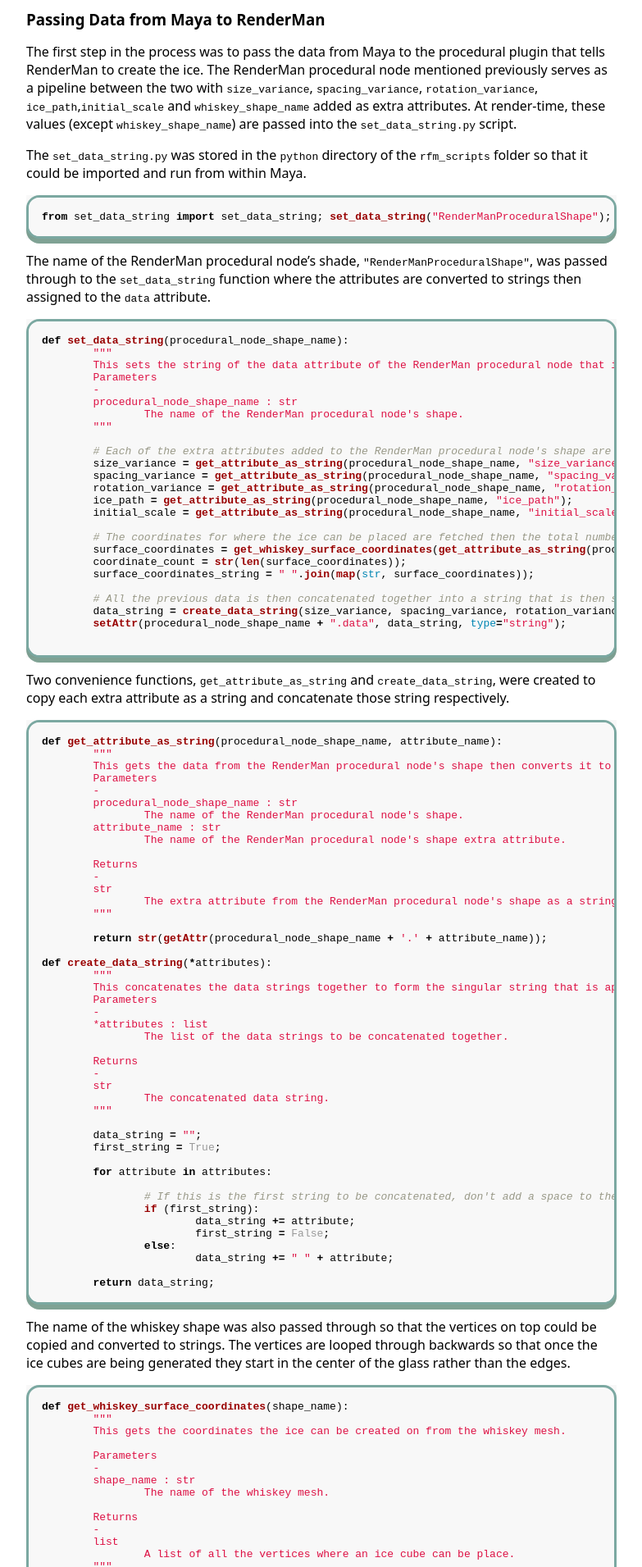
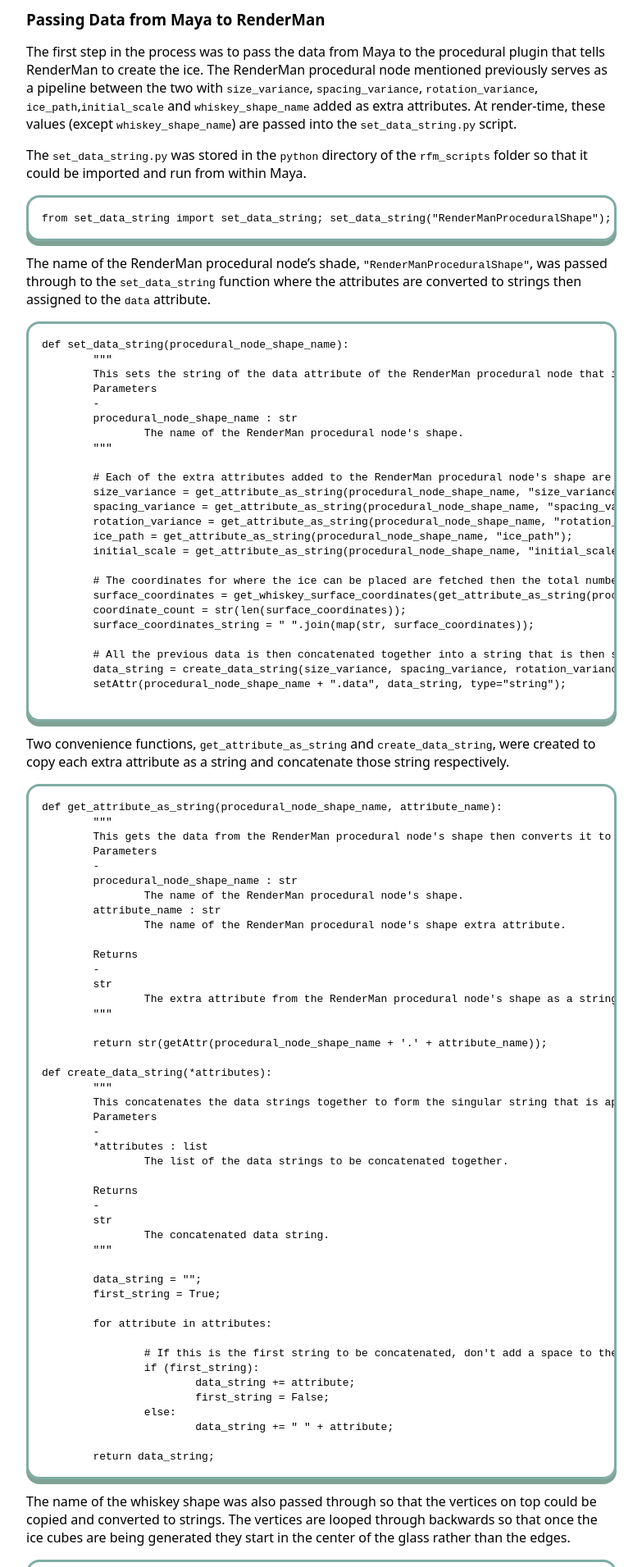
Before and after one commit to buddydudedev/portfolio.buddydude.dev, a Jekyll site: the page built from _posts/2020-04-27-whiskey.md, in a window 1280 px wide. Shown: the part 2052-3963 px from the top of the page at 82% size, without its empty margins (248-1031 px from the left). Built offline with Jekyll 4.4.1, drawn with Linux system fonts in a browser that asks for light colours.

Commit message:
No more syntax highlighting (for now)

```diff
--- a/_config.yml
+++ b/_config.yml
@@ -1,7 +1,6 @@
 name: buddydude.dev
 description: Devon Ducharme's portfolio and blog.
 url: https://buddydude.dev
-highlighter: rogue
 defaults:
   scope:
     path: ""
--- a/_layouts/default.html
+++ b/_layouts/default.html
@@ -5,7 +5,6 @@
     <meta charset="UTF-8">
     <meta name="viewport" content="width=device-width, initial-scale=1.0">
     <link rel="stylesheet" href="/buddydude.dev.css">
-    <link rel="stylesheet" href="/rouge-github.css">
     <title>{{ page.title }}</title>
 </head>
 
--- a/buddydude.dev.css
+++ b/buddydude.dev.css
@@ -333,6 +333,10 @@ pre.highlight:hover {
     transform: translateY(-.25rem);
 }
 
+pre {
+    font-family: ui-monospace, monospace;
+}
+
 
 @keyframes colorize-logo {
     0%, 100% {
--- a/rouge-github.css
+++ /dev/null
@@ -1,209 +0,0 @@
-.highlight table td { padding: 5px; }
-.highlight table pre { margin: 0; }
-.highlight .cm {
-  color: #999988;
-  font-style: italic;
-}
-.highlight .cp {
-  color: #999999;
-  font-weight: bold;
-}
-.highlight .c1 {
-  color: #999988;
-  font-style: italic;
-}
-.highlight .cs {
-  color: #999999;
-  font-weight: bold;
-  font-style: italic;
-}
-.highlight .c, .highlight .cd {
-  color: #999988;
-  font-style: italic;
-}
-.highlight .err {
-  color: #a61717;
-  background-color: #e3d2d2;
-}
-.highlight .gd {
-  color: #000000;
-  background-color: #ffdddd;
-}
-.highlight .ge {
-  color: #000000;
-  font-style: italic;
-}
-.highlight .gr {
-  color: #aa0000;
-}
-.highlight .gh {
-  color: #999999;
-}
-.highlight .gi {
-  color: #000000;
-  background-color: #ddffdd;
-}
-.highlight .go {
-  color: #888888;
-}
-.highlight .gp {
-  color: #555555;
-}
-.highlight .gs {
-  font-weight: bold;
-}
-.highlight .gu {
-  color: #aaaaaa;
-}
-.highlight .gt {
-  color: #aa0000;
-}
-.highlight .kc {
-  color: #000000;
-  font-weight: bold;
-}
-.highlight .kd {
-  color: #000000;
-  font-weight: bold;
-}
-.highlight .kn {
-  color: #000000;
-  font-weight: bold;
-}
-.highlight .kp {
-  color: #000000;
-  font-weight: bold;
-}
-.highlight .kr {
-  color: #000000;
-  font-weight: bold;
-}
-.highlight .kt {
-  color: #445588;
-  font-weight: bold;
-}
-.highlight .k, .highlight .kv {
-  color: #000000;
-  font-weight: bold;
-}
-.highlight .mf {
-  color: #009999;
-}
-.highlight .mh {
-  color: #009999;
-}
-.highlight .il {
-  color: #009999;
-}
-.highlight .mi {
-  color: #009999;
-}
-.highlight .mo {
-  color: #009999;
-}
-.highlight .m, .highlight .mb, .highlight .mx {
-  color: #009999;
-}
-.highlight .sb {
-  color: #d14;
-}
-.highlight .sc {
-  color: #d14;
-}
-.highlight .sd {
-  color: #d14;
-}
-.highlight .s2 {
-  color: #d14;
-}
-.highlight .se {
-  color: #d14;
-}
-.highlight .sh {
-  color: #d14;
-}
-.highlight .si {
-  color: #d14;
-}
-.highlight .sx {
-  color: #d14;
-}
-.highlight .sr {
-  color: #009926;
-}
-.highlight .s1 {
-  color: #d14;
-}
-.highlight .ss {
-  color: #990073;
-}
-.highlight .s {
-  color: #d14;
-}
-.highlight .na {
-  color: #008080;
-}
-.highlight .bp {
-  color: #999999;
-}
-.highlight .nb {
-  color: #0086B3;
-}
-.highlight .nc {
-  color: #445588;
-  font-weight: bold;
-}
-.highlight .no {
-  color: #008080;
-}
-.highlight .nd {
-  color: #3c5d5d;
-  font-weight: bold;
-}
-.highlight .ni {
-  color: #800080;
-}
-.highlight .ne {
-  color: #990000;
-  font-weight: bold;
-}
-.highlight .nf {
-  color: #990000;
-  font-weight: bold;
-}
-.highlight .nl {
-  color: #990000;
-  font-weight: bold;
-}
-.highlight .nn {
-  color: #555555;
-}
-.highlight .nt {
-  color: #000080;
-}
-.highlight .vc {
-  color: #008080;
-}
-.highlight .vg {
-  color: #008080;
-}
-.highlight .vi {
-  color: #008080;
-}
-.highlight .nv {
-  color: #008080;
-}
-.highlight .ow {
-  color: #000000;
-  font-weight: bold;
-}
-.highlight .o {
-  color: #000000;
-  font-weight: bold;
-}
-.highlight .w {
-  color: #bbbbbb;
-}
-.highlight {
-  background-color: #f8f8f8;
-}
```
